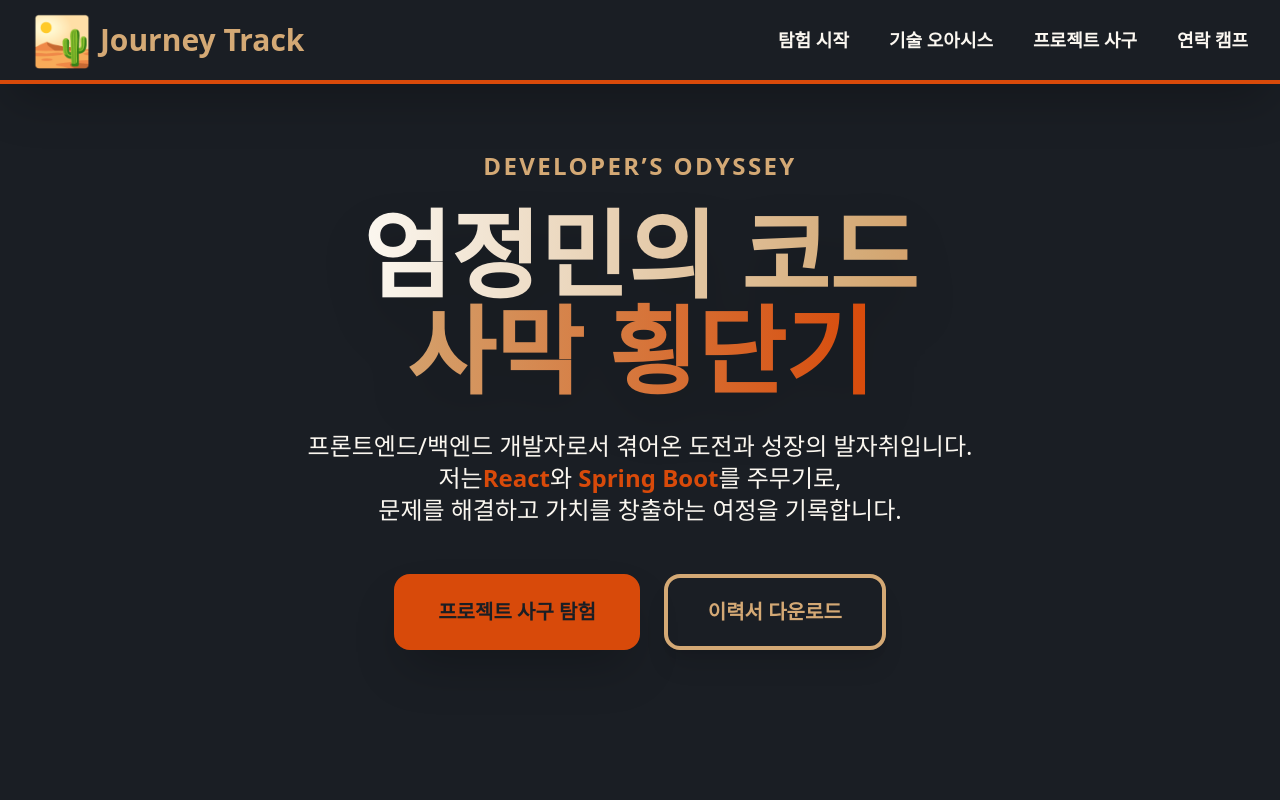
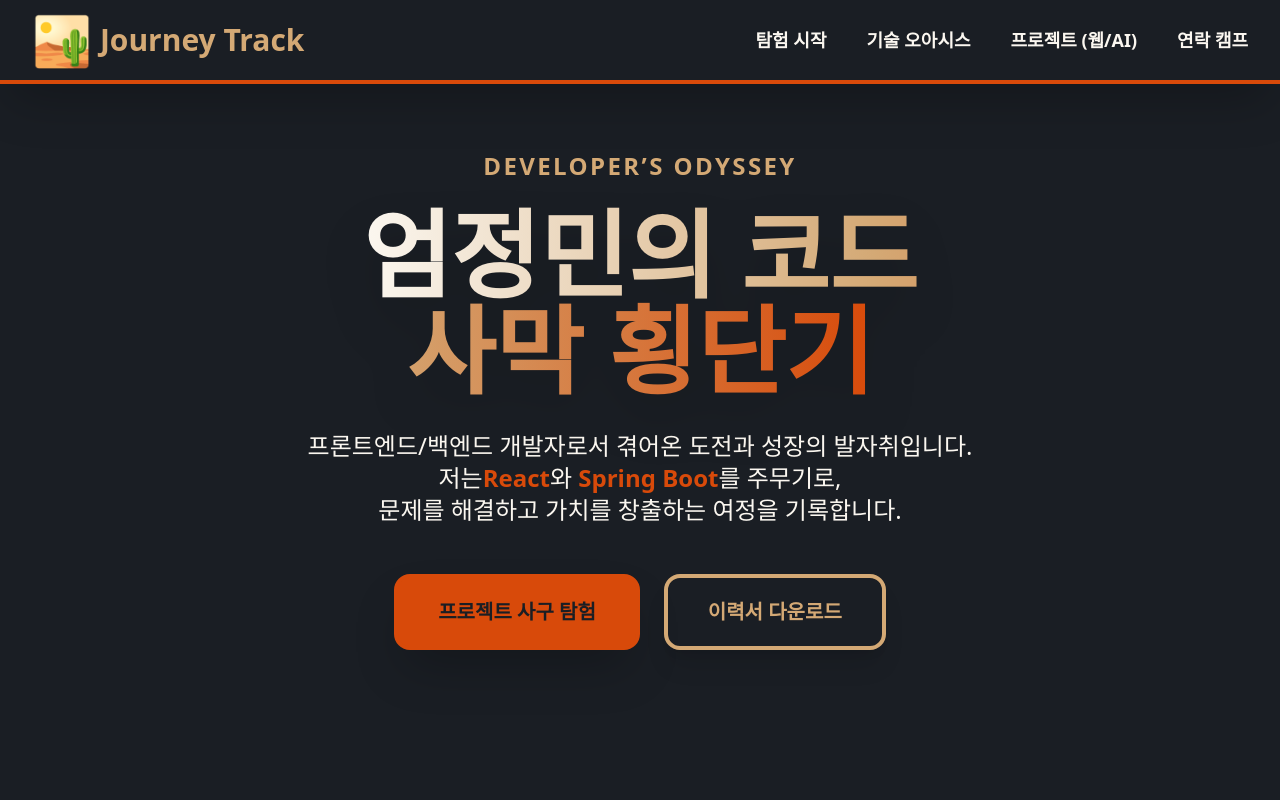
Before and after one commit to zcx1119son/react-developer-portfolio, a React (Vite) app: page / in a window 1280 px wide. Shown: the top 800 px of the page. Built offline with nearby package versions, Linux system fonts and the light colour scheme.

Commit message:
Refactor Header component for navigation and scrolling

```diff
--- a/src/components/Header/Header.jsx
+++ b/src/components/Header/Header.jsx
@@ -1,23 +1,72 @@
 import React from 'react';
 
+// 섹션 ID와 라벨 목록
+const navItems = [
+    { id: 'hero', label: '탐험 시작' },
+    { id: 'skills', label: '기술 오아시스' },
+    // 라벨 변경: '프로젝트 사구' -> '프로젝트 (웹/AI)'
+    { id: 'projects', label: '프로젝트 (웹/AI)' },
+    { id: 'contact', label: '연락 캠프' },
+];
+
 export default function Header() {
+
+    // 네비게이션 클릭 시 스크롤 위치를 조정하는 함수
+    const handleScrollToSection = (e, id) => {
+        e.preventDefault();
+
+        const targetElement = document.getElementById(id);
+        if (targetElement) {
+
+            // 기본 헤더 높이 (80px)를 보정값으로 설정
+            let offsetAdjustment = 80;
+
+            // 🌟 'projects' ID인 경우에만 추가적인 여백(40px)을 더합니다.
+            if (id === 'projects') {
+                // 80px (헤더 높이) + 40px (추가 여백) = 120px
+                offsetAdjustment = 120;
+            }
+            // 'skills'나 'contact' 등 다른 섹션도 필요하다면 여기서 조정할 수 있습니다.
+
+            // 목표 요소의 절대적인 상단 위치
+            const targetPosition = targetElement.getBoundingClientRect().top + window.scrollY;
+
+            // 스크롤 시 목표 위치: 요소 위치 - 보정값
+            const offsetPosition = targetPosition - offsetAdjustment;
+
+            // 부드러운 스크롤 실행
+            window.scrollTo({
+                top: offsetPosition,
+                behavior: "smooth"
+            });
+        }
+    };
+
     return (
+        // header는 고정(fixed) 상태를 유지합니다.
         <header className="fixed top-0 left-0 w-full z-50 bg-night-sky shadow-2xl border-b-4 border-sunset">
             <div className="max-w-7xl mx-auto px-8 flex justify-between items-center h-20">
-        {/* 로고 */}
-        <a href="/" className="flex items-center gap-2 text-3xl font-black text-sand-main hover:text-sand-light transition">
+
+                {/* 로고 - 클릭 시 최상단으로 이동 (handleScrollToSection 활용) */}
+                <a
+                    href="#hero"
+                    onClick={(e) => handleScrollToSection(e, 'hero')} // 로고 클릭에도 적용
+                    className="flex items-center gap-2 text-3xl font-black text-sand-main hover:text-sand-light transition"
+                >
                     <span className="text-5xl">🏜️</span> Journey Track
                 </a>
 
-        {/* 네비 */}
+                {/* 네비게이션 */}
                 <nav className="hidden md:flex gap-10">
-          {['탐험 시작', '기술 오아시스', '프로젝트 사구', '연락 캠프'].map((text, i) => (
+                    {navItems.map((item) => (
                         <a
-              key={i}
-              href={['#hero', '#skills', '#projects', '#contact'][i]}
+                            key={item.id}
+                            href={`#${item.id}`}
+                            // 🌟 onClick 이벤트에서 스크롤 오프셋 처리 🌟
+                            onClick={(e) => handleScrollToSection(e, item.id)}
                             className="text-sand-light hover:text-sunset font-bold text-lg transition"
                         >
-              {text}
+                            {item.label}
                         </a>
                     ))}
                 </nav>
```
Lines whose indentation alone changed are shown as unchanged.
